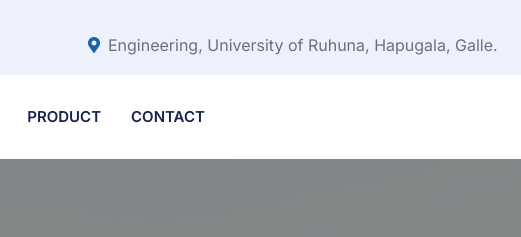
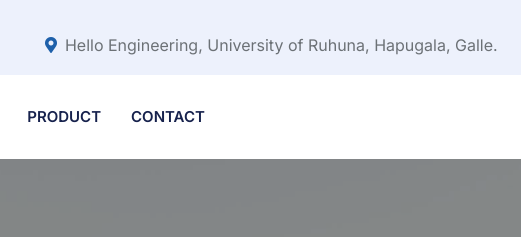
Before and after one commit to DMDeshith/MechFit-2, a plain HTML site: page index.html in a window 1280 px wide. Shown: the top 237 px of the page, 335-856 px from the left. Drawn offline with nearby package versions, Linux system fonts and the light colour scheme.

Commit message:
3rd commti second try

```diff
--- a/index.html
+++ b/index.html
@@ -53,7 +53,7 @@
             <div class="col-lg-9 col-md-12 text-end">
                 <div class="h-100 d-inline-flex align-items-center me-4">
                     <i class="fa fa-map-marker-alt text-primary me-2"></i>
-                    <p class="m-0"> Engineering, University of Ruhuna, Hapugala, Galle.</p>
+                    <p class="m-0">Hello Engineering, University of Ruhuna, Hapugala, Galle.</p>
                 </div>
                 <div class="h-100 d-inline-flex align-items-center me-4">
                     <i class="far fa-envelope-open text-primary me-2"></i>
```
